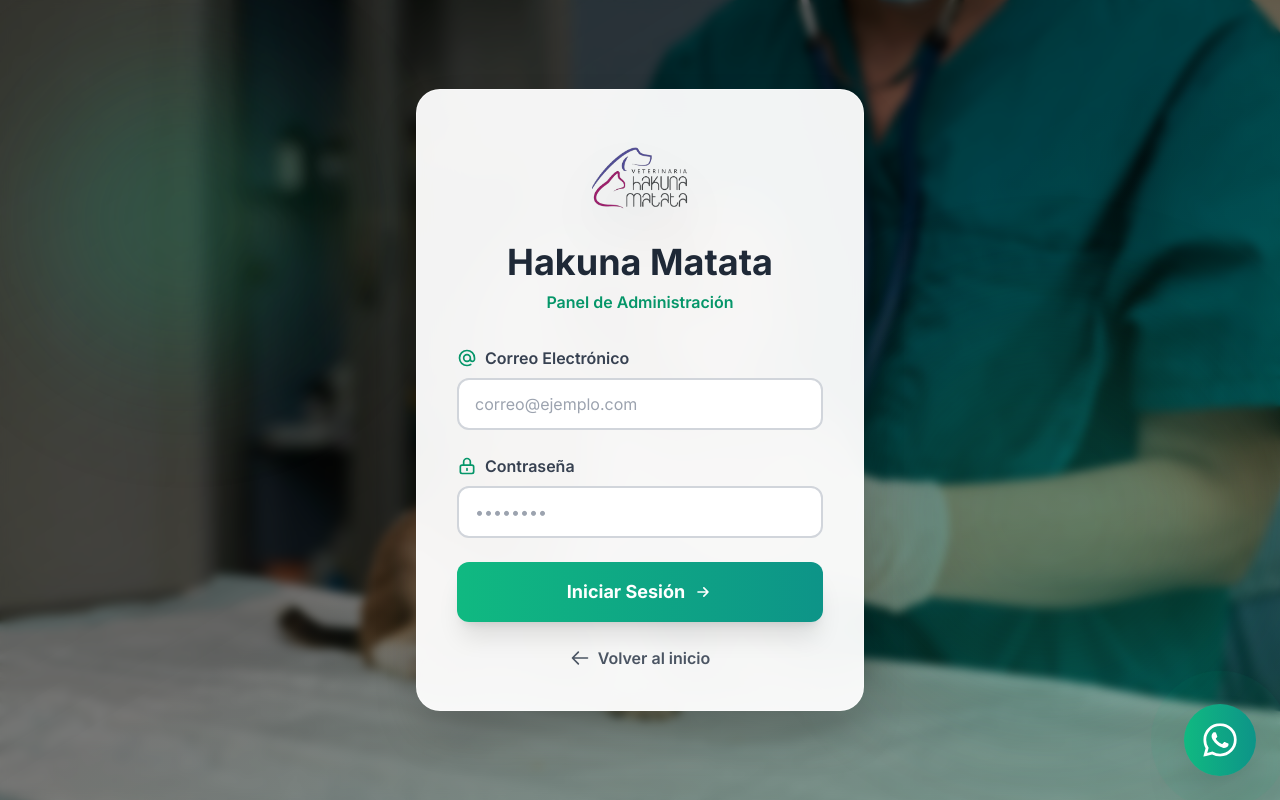
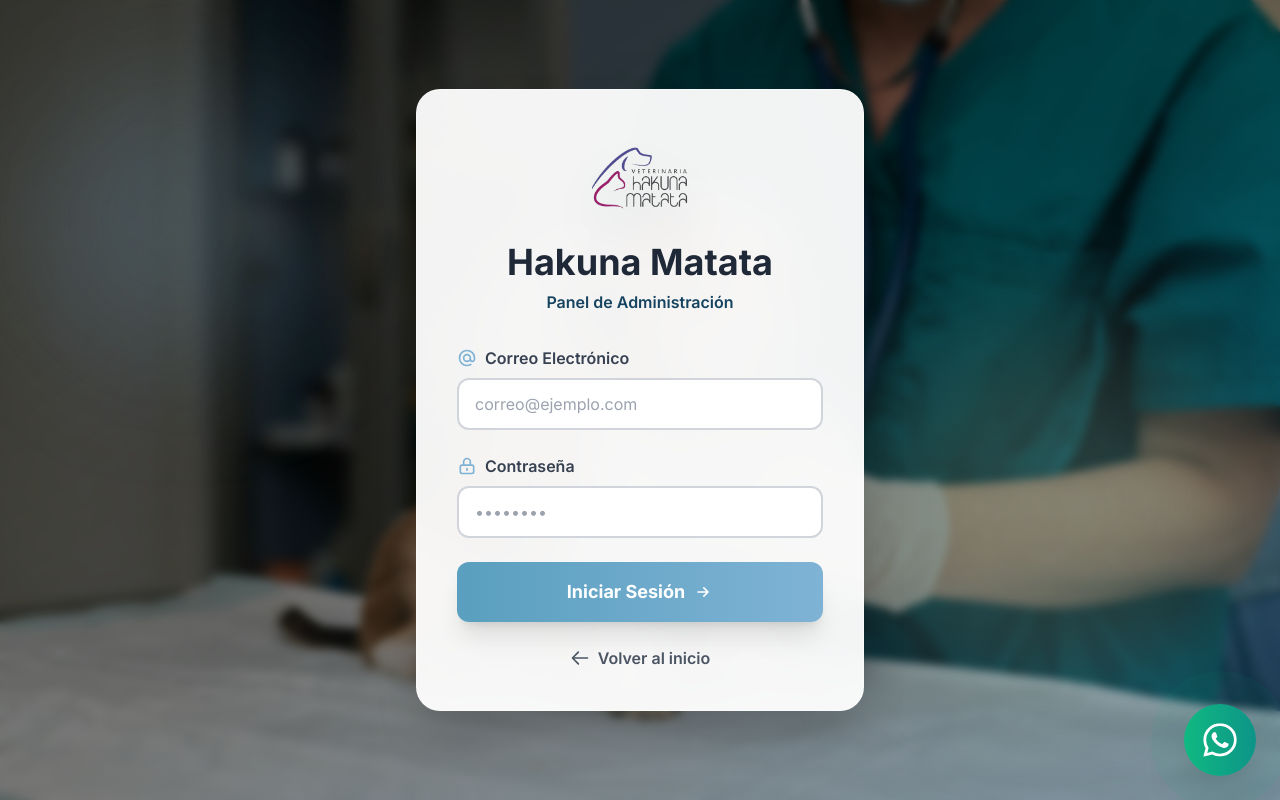
Before and after one commit to brayanmtzzz/hakuna-matata, a Next.js app: page /admin/login in a window 1280 px wide. Built offline with nearby package versions, Linux system fonts and the light colour scheme; no server answers.

Commit message:
cambio de colores en pagina de admin

```diff
--- a/app/admin/login/page.tsx
+++ b/app/admin/login/page.tsx
@@ -52,7 +52,7 @@
 
   if (checking || status === 'loading') {
     return (
-      <div className="min-h-screen flex items-center justify-center bg-gradient-to-br from-emerald-50 to-teal-50">
+      <div className="min-h-screen flex items-center justify-center bg-gradient-to-br from-[#F8F9F9] to-[#D5DBDB]">
         <div className="flex flex-col items-center">
           <Lottie
             animationData={animalCareLoading}
@@ -76,13 +76,13 @@
           className="object-cover"
           priority
         />
-        <div className="absolute inset-0 bg-gradient-to-br from-black/60 via-black/50 to-emerald-900/50 backdrop-blur-sm"></div>
+        <div className="absolute inset-0 bg-gradient-to-br from-black/60 via-black/50 to-[#154360]/50 backdrop-blur-sm"></div>
       </div>
 
       {/* Decorative elements */}
       <div className="absolute inset-0 z-0">
-        <div className="absolute top-20 left-10 w-72 h-72 bg-emerald-500/20 rounded-full blur-3xl animate-float"></div>
-        <div className="absolute bottom-20 right-10 w-96 h-96 bg-teal-500/20 rounded-full blur-3xl animate-float-delay"></div>
+        <div className="absolute top-20 left-10 w-72 h-72 bg-[#7FB3D5]/20 rounded-full blur-3xl animate-float"></div>
+        <div className="absolute bottom-20 right-10 w-96 h-96 bg-[#A9DFBF]/20 rounded-full blur-3xl animate-float-delay"></div>
       </div>
 
       {/* Login Card */}
@@ -120,7 +120,7 @@
               initial={{ opacity: 0 }}
               animate={{ opacity: 1 }}
               transition={{ delay: 0.4 }}
-              className="text-emerald-600 font-semibold"
+              className="text-[#154360] font-semibold"
             >
               Panel de Administración
             </motion.p>
@@ -140,7 +140,7 @@
 
             <div>
               <label className="block text-gray-700 font-semibold mb-2 flex items-center gap-2">
-                <svg className="w-5 h-5 text-emerald-600" fill="none" stroke="currentColor" viewBox="0 0 24 24">
+                <svg className="w-5 h-5 text-[#7FB3D5]" fill="none" stroke="currentColor" viewBox="0 0 24 24">
                   <path strokeLinecap="round" strokeLinejoin="round" strokeWidth={2} d="M16 12a4 4 0 10-8 0 4 4 0 008 0zm0 0v1.5a2.5 2.5 0 005 0V12a9 9 0 10-9 9m4.5-1.206a8.959 8.959 0 01-4.5 1.207" />
                 </svg>
                 Correo Electrónico
@@ -150,14 +150,14 @@
                 value={email}
                 onChange={(e) => setEmail(e.target.value)}
                 required
-                className="w-full px-4 py-3 bg-white border-2 border-gray-300 rounded-xl text-gray-800 placeholder-gray-400 focus:ring-2 focus:ring-emerald-500 focus:border-emerald-500 transition-all outline-none"
+                className="w-full px-4 py-3 bg-white border-2 border-gray-300 rounded-xl text-gray-800 placeholder-gray-400 focus:ring-2 focus:ring-[#7FB3D5] focus:border-[#7FB3D5] transition-all outline-none"
                 placeholder="correo@ejemplo.com"
               />
             </div>
 
             <div>
               <label className="block text-gray-700 font-semibold mb-2 flex items-center gap-2">
-                <svg className="w-5 h-5 text-emerald-600" fill="none" stroke="currentColor" viewBox="0 0 24 24">
+                <svg className="w-5 h-5 text-[#7FB3D5]" fill="none" stroke="currentColor" viewBox="0 0 24 24">
                   <path strokeLinecap="round" strokeLinejoin="round" strokeWidth={2} d="M12 15v2m-6 4h12a2 2 0 002-2v-6a2 2 0 00-2-2H6a2 2 0 00-2 2v6a2 2 0 002 2zm10-10V7a4 4 0 00-8 0v4h8z" />
                 </svg>
                 Contraseña
@@ -167,7 +167,7 @@
                 value={password}
                 onChange={(e) => setPassword(e.target.value)}
                 required
-                className="w-full px-4 py-3 bg-white border-2 border-gray-300 rounded-xl text-gray-800 placeholder-gray-400 focus:ring-2 focus:ring-emerald-500 focus:border-emerald-500 transition-all outline-none"
+                className="w-full px-4 py-3 bg-white border-2 border-gray-300 rounded-xl text-gray-800 placeholder-gray-400 focus:ring-2 focus:ring-[#7FB3D5] focus:border-[#7FB3D5] transition-all outline-none"
                 placeholder="••••••••"
               />
             </div>
@@ -175,7 +175,7 @@
             <button
               type="submit"
               disabled={loading}
-              className="w-full bg-gradient-to-r from-emerald-500 to-teal-600 hover:from-emerald-600 hover:to-teal-700 text-white py-4 rounded-xl font-bold text-lg transition-all hover:scale-105 disabled:opacity-50 disabled:cursor-not-allowed shadow-xl hover:shadow-emerald-500/50 flex items-center justify-center gap-2"
+              className="w-full bg-gradient-to-r from-[#5A9FBF] to-[#7FB3D5] hover:from-[#154360] hover:to-[#5A9FBF] text-white py-4 rounded-xl font-bold text-lg transition-all hover:scale-105 disabled:opacity-50 disabled:cursor-not-allowed shadow-xl hover:shadow-[#7FB3D5]/50 flex items-center justify-center gap-2"
             >
               {loading ? (
                 <>
@@ -199,7 +199,7 @@
           <div className="mt-6 text-center">
             <a
               href="/"
-              className="text-gray-600 hover:text-emerald-600 transition-colors font-semibold flex items-center justify-center gap-2"
+              className="text-gray-600 hover:text-[#7FB3D5] transition-colors font-semibold flex items-center justify-center gap-2"
             >
               <svg className="w-5 h-5" fill="none" stroke="currentColor" viewBox="0 0 24 24">
                 <path strokeLinecap="round" strokeLinejoin="round" strokeWidth={2} d="M10 19l-7-7m0 0l7-7m-7 7h18" />
--- a/components/Appointment.tsx
+++ b/components/Appointment.tsx
@@ -195,11 +195,11 @@
               <h3 className="text-2xl font-bold mb-6">Información de Contacto</h3>
               <div className="space-y-4">
                 <div className="flex items-center space-x-4">
-                  <div className="bg-white/20 p-3 rounded-full">
+                  <a href="tel:9242105259" className="bg-[#3B6B8A] hover:bg-[#154360] p-3 rounded-full transition-all hover:scale-110">
                     <svg className="w-6 h-6" fill="currentColor" viewBox="0 0 20 20">
                       <path d="M2 3a1 1 0 011-1h2.153a1 1 0 01.986.836l.74 4.435a1 1 0 01-.54 1.06l-1.548.773a11.037 11.037 0 006.105 6.105l.774-1.548a1 1 0 011.059-.54l4.435.74a1 1 0 01.836.986V17a1 1 0 01-1 1h-2C7.82 18 2 12.18 2 5V3z" />
                     </svg>
-                  </div>
+                  </a>
                   <div>
                     <p className="font-semibold">Teléfono</p>
                     <a href="tel:9242105259" className="hover:underline">
@@ -209,11 +209,16 @@
                 </div>
 
                 <div className="flex items-center space-x-4">
-                  <div className="bg-white/20 p-3 rounded-full">
+                  <a
+                    href="https://wa.me/529242105259"
+                    target="_blank"
+                    rel="noopener noreferrer"
+                    className="bg-[#3B6B8A] hover:bg-[#154360] p-3 rounded-full transition-all hover:scale-110"
+                  >
                     <svg className="w-6 h-6" fill="currentColor" viewBox="0 0 24 24">
                       <path d="M17.472 14.382c-.297-.149-1.758-.867-2.03-.967-.273-.099-.471-.148-.67.15-.197.297-.767.966-.94 1.164-.173.199-.347.223-.644.075-.297-.15-1.255-.463-2.39-1.475-.883-.788-1.48-1.761-1.653-2.059-.173-.297-.018-.458.13-.606.134-.133.298-.347.446-.52.149-.174.198-.298.298-.497.099-.198.05-.371-.025-.52-.075-.149-.669-1.612-.916-2.207-.242-.579-.487-.5-.669-.51-.173-.008-.371-.01-.57-.01-.198 0-.52.074-.792.372-.272.297-1.04 1.016-1.04 2.479 0 1.462 1.065 2.875 1.213 3.074.149.198 2.096 3.2 5.077 4.487.709.306 1.262.489 1.694.625.712.227 1.36.195 1.871.118.571-.085 1.758-.719 2.006-1.413.248-.694.248-1.289.173-1.413-.074-.124-.272-.198-.57-.347m-5.421 7.403h-.004a9.87 9.87 0 01-5.031-1.378l-.361-.214-3.741.982.998-3.648-.235-.374a9.86 9.86 0 01-1.51-5.26c.001-5.45 4.436-9.884 9.888-9.884 2.64 0 5.122 1.03 6.988 2.898a9.825 9.825 0 012.893 6.994c-.003 5.45-4.437 9.884-9.885 9.884m8.413-18.297A11.815 11.815 0 0012.05 0C5.495 0 .16 5.335.157 11.892c0 2.096.547 4.142 1.588 5.945L.057 24l6.305-1.654a11.882 11.882 0 005.683 1.448h.005c6.554 0 11.89-5.335 11.893-11.893a11.821 11.821 0 00-3.48-8.413Z" />
                     </svg>
-                  </div>
+                  </a>
                   <div>
                     <p className="font-semibold">WhatsApp</p>
                     <a
@@ -228,11 +233,16 @@
                 </div>
 
                 <div className="flex items-center space-x-4">
-                  <div className="bg-white/20 p-3 rounded-full">
+                  <a
+                    href="https://www.facebook.com/hakuna.matata.193757/"
+                    target="_blank"
+                    rel="noopener noreferrer"
+                    className="bg-[#3B6B8A] hover:bg-[#154360] p-3 rounded-full transition-all hover:scale-110"
+                  >
                     <svg className="w-6 h-6" fill="currentColor" viewBox="0 0 24 24">
                       <path d="M24 12.073c0-6.627-5.373-12-12-12s-12 5.373-12 12c0 5.99 4.388 10.954 10.125 11.854v-8.385H7.078v-3.47h3.047V9.43c0-3.007 1.792-4.669 4.533-4.669 1.312 0 2.686.235 2.686.235v2.953H15.83c-1.491 0-1.956.925-1.956 1.874v2.25h3.328l-.532 3.47h-2.796v8.385C19.612 23.027 24 18.062 24 12.073z" />
                     </svg>
-                  </div>
+                  </a>
                   <div>
                     <p className="font-semibold">Facebook</p>
                     <a
```
Also changed, not shown: app/admin/dashboard/page.tsx (+10 -10 lines).
